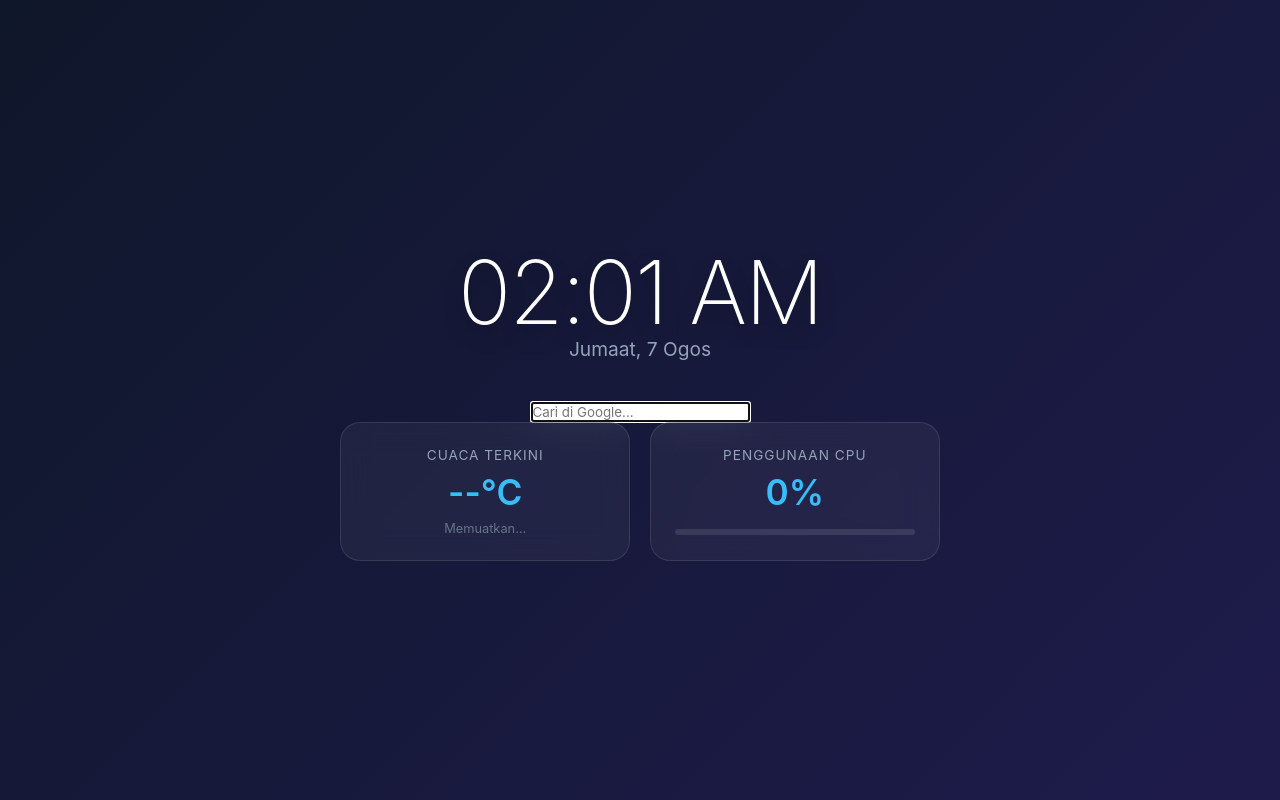
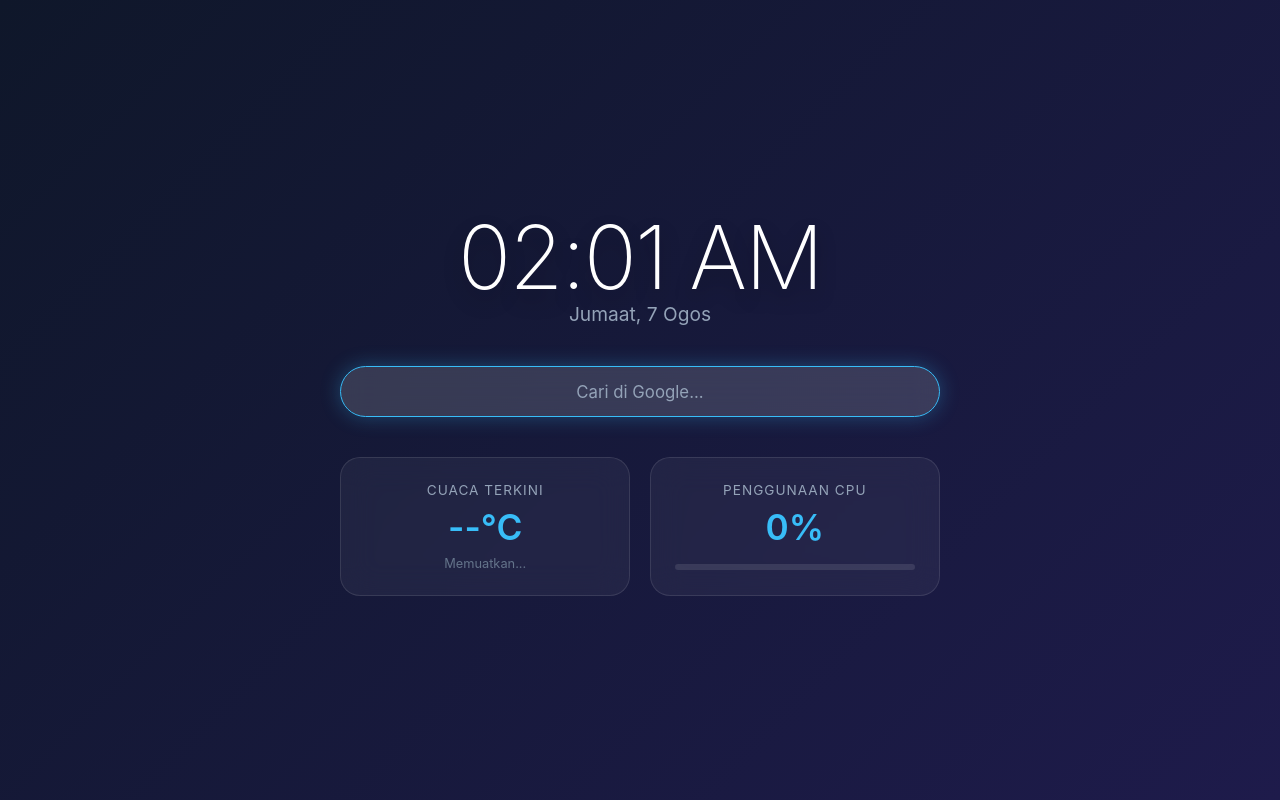
Before and after one commit to insiders137209/vigilant-startpage, a browser extension: page index.html in a window 1280 px wide. Drawn offline with Linux system fonts and the light colour scheme.

Commit message:
Update style.css

```diff
--- a/style.css
+++ b/style.css
@@ -13,6 +13,38 @@ body {
     background: linear-gradient(135deg, #0f172a 0%, #1e1b4b 100%);
     color: #ffffff;
     overflow: hidden;
+}
+
+/* --- Google Search Bar --- */
+.search-form {
+    margin-bottom: 2.5rem;
+    width: 100%;
+}
+
+.search-input {
+    width: 100%;
+    padding: 0.9rem 1.5rem;
+    font-size: 1.05rem;
+    color: #ffffff;
+    background: rgba(255, 255, 255, 0.08);
+    backdrop-filter: blur(12px);
+    -webkit-backdrop-filter: blur(12px);
+    border: 1px solid rgba(255, 255, 255, 0.15);
+    border-radius: 30px;
+    outline: none;
+    transition: all 0.3s ease;
+    text-align: center;
+}
+
+.search-input::placeholder {
+    color: #94a3b8;
+}
+
+/* Kesan bila pengguna klik/taip pada search bar */
+.search-input:focus {
+    background: rgba(255, 255, 255, 0.15);
+    border-color: #38bdf8;
+    box-shadow: 0 0 20px rgba(56, 189, 248, 0.3);
 }
 
 .container {
```
